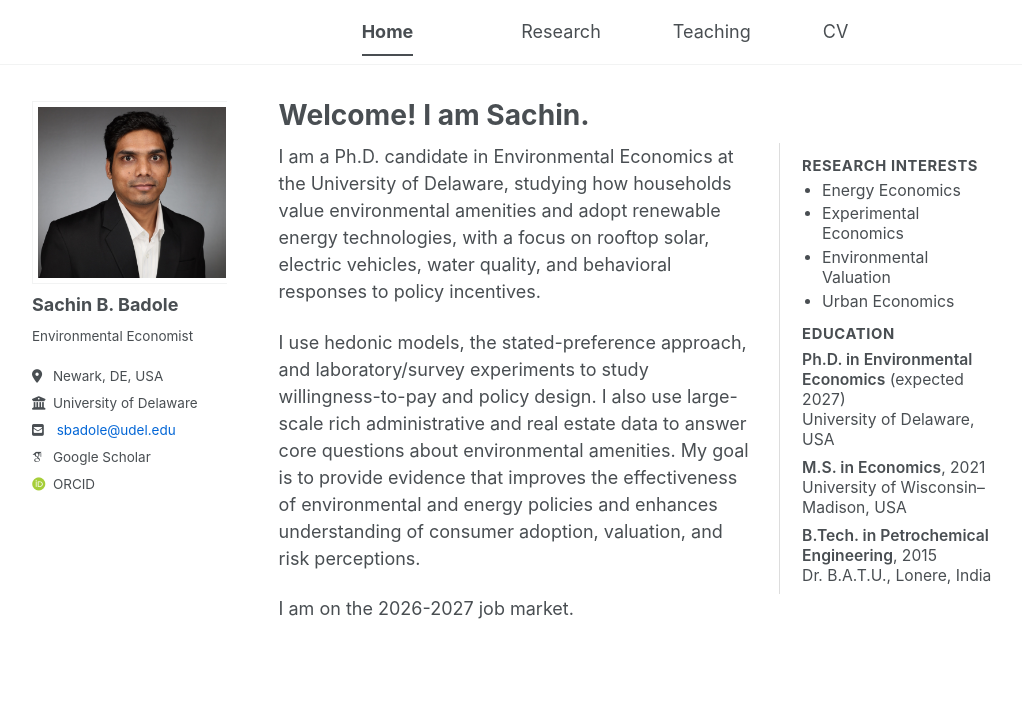
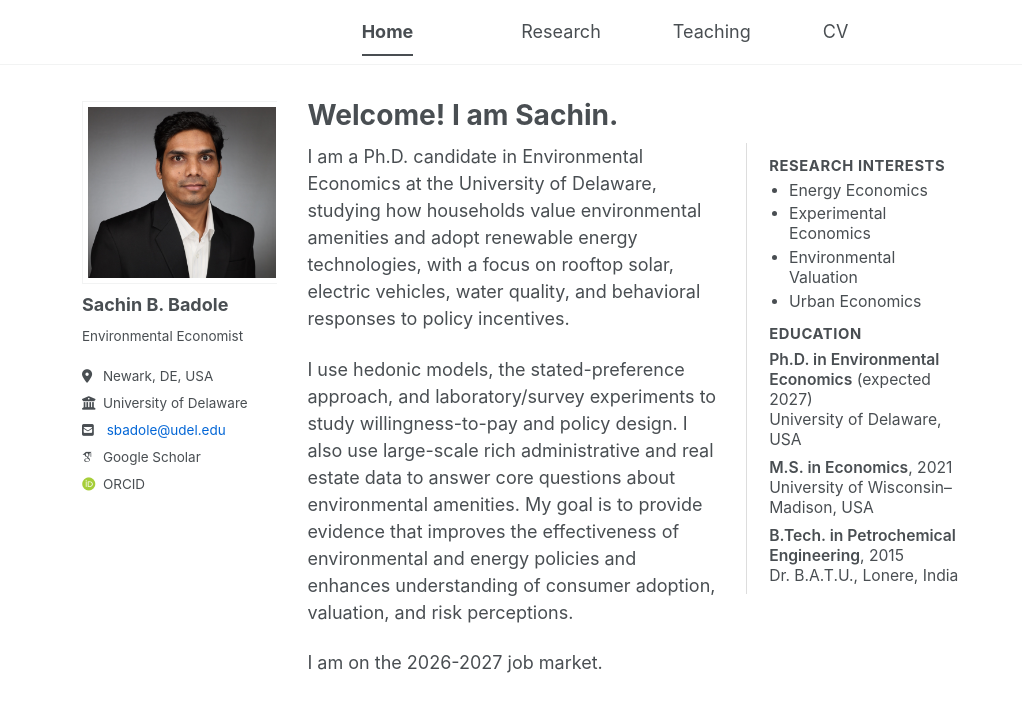
Before and after one commit to sachin-b-badole/sachin-b-badole.github.io, a Jekyll site: the page built from _pages/about.md, in a window 1280 px wide. Shown: the top 712 px of the page, without its empty margins (26-1048 px from the left). Built offline with Jekyll 4.4.1, drawn with Linux system fonts in a browser that asks for light colours; some web fonts are replaced; a script bundle is joined from its source files by our own code; library files that are not in the unit come from our copies.

Commit message:
Update custom.css

```diff
--- a/assets/css/custom.css
+++ b/assets/css/custom.css
@@ -241,7 +241,7 @@ img {
 
 /* Center the main page content (sidebar + bio + right column) */
 #main {
-  max-width: 1200px;              /* total width: sidebar + middle + right */
+  max-width: 1100px;              /* total width: sidebar + middle + right */
   margin-left: auto;
   margin-right: auto;
 }
```
